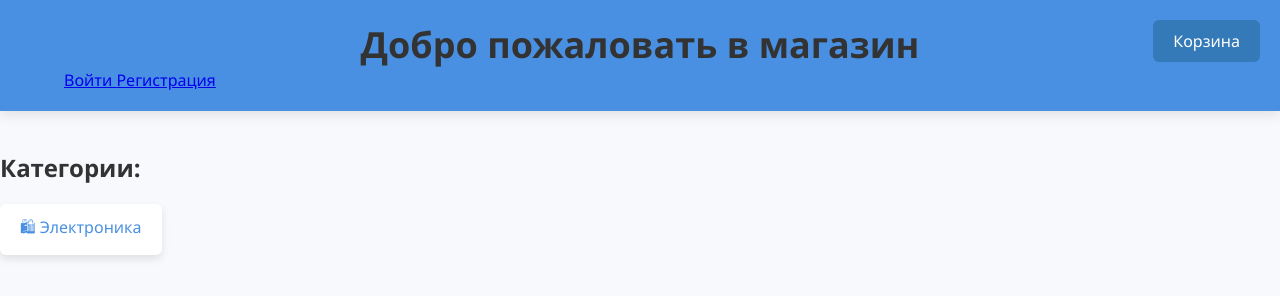
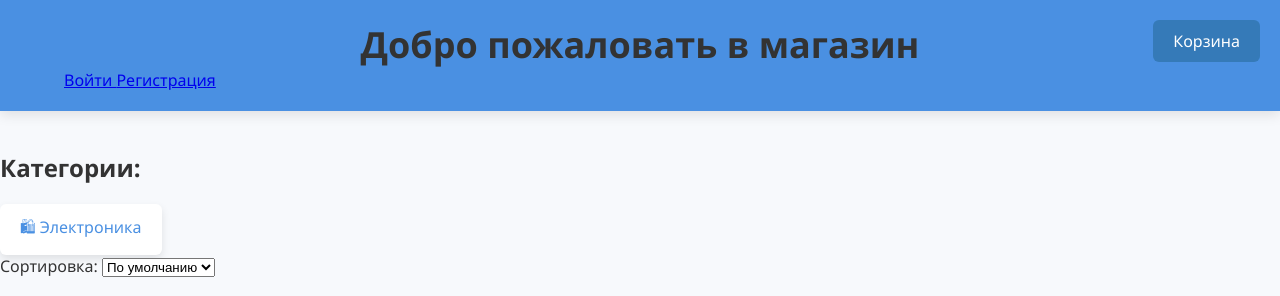
Before and after one commit to AlgoClassWork/myshop-django, a Django app: page / in a window 1280 px wide. Shown: the top 296 px of the page. Run offline with Django 5.2, Linux system fonts and the light colour scheme; data comes from the database, SQL or seed files in the repository.

Commit message:
Update product_list.html

```diff
--- a/store/templates/product_list.html
+++ b/store/templates/product_list.html
@@ -35,6 +35,16 @@
         <li><a href="{% url 'category_products' category.id %}">🛍 {{ category.name }}</a></li>
       {% endfor %}
     </ul>
+
+    <form method="get">
+      <label> Сортировка: </label>
+      <select name="sort" onchange="this.form.submit()">
+        <option value=""> По умолчанию </option>
+        <option value="rating" {% if sort == 'rating' %} selected {% endif %} > По рейтингу </option>
+        <option value="price" {% if sort == 'price' %} selected {% endif %} > По цене </option>
+      </select>
+    </form>
+
   </section>
 
   <!-- Products Section -->
```
